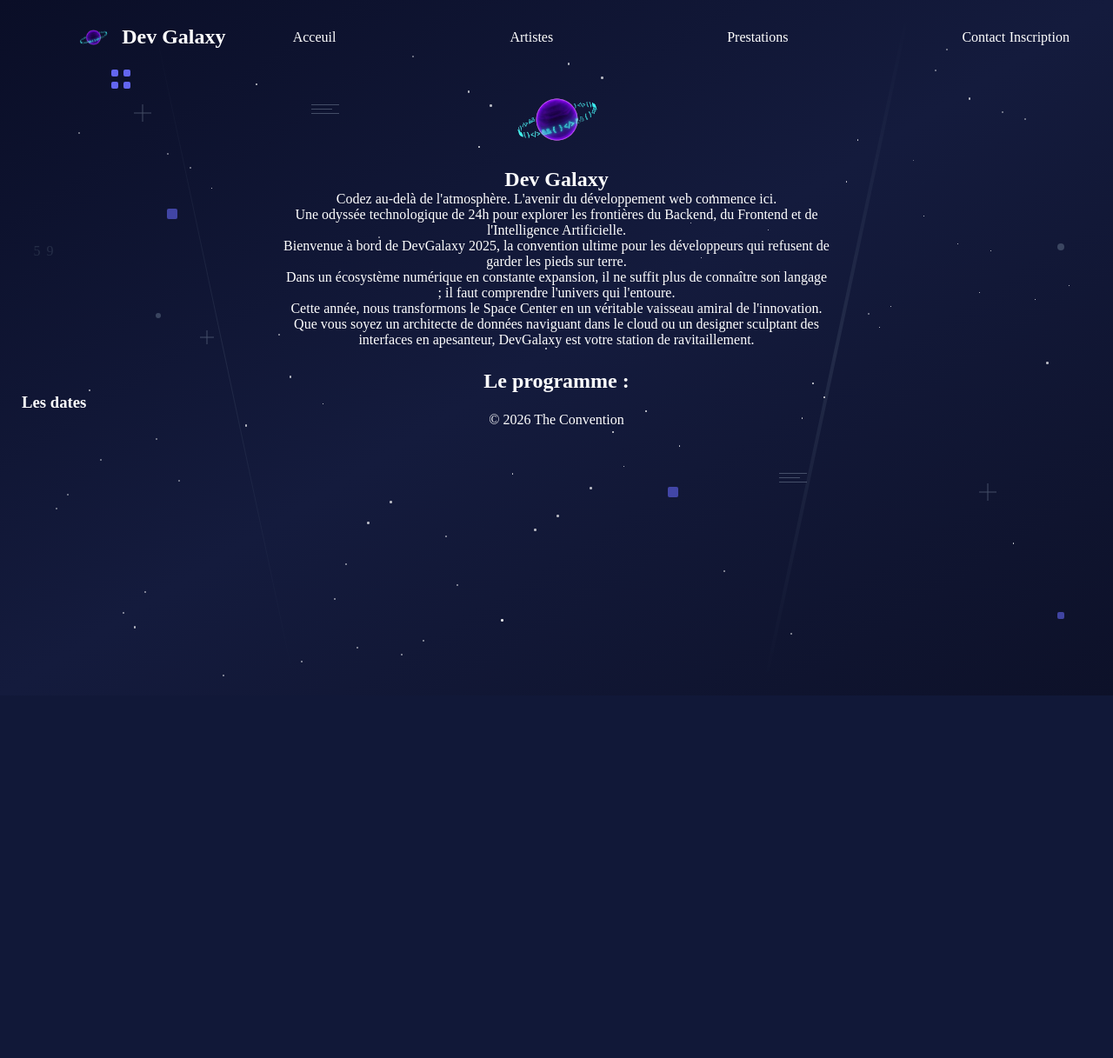
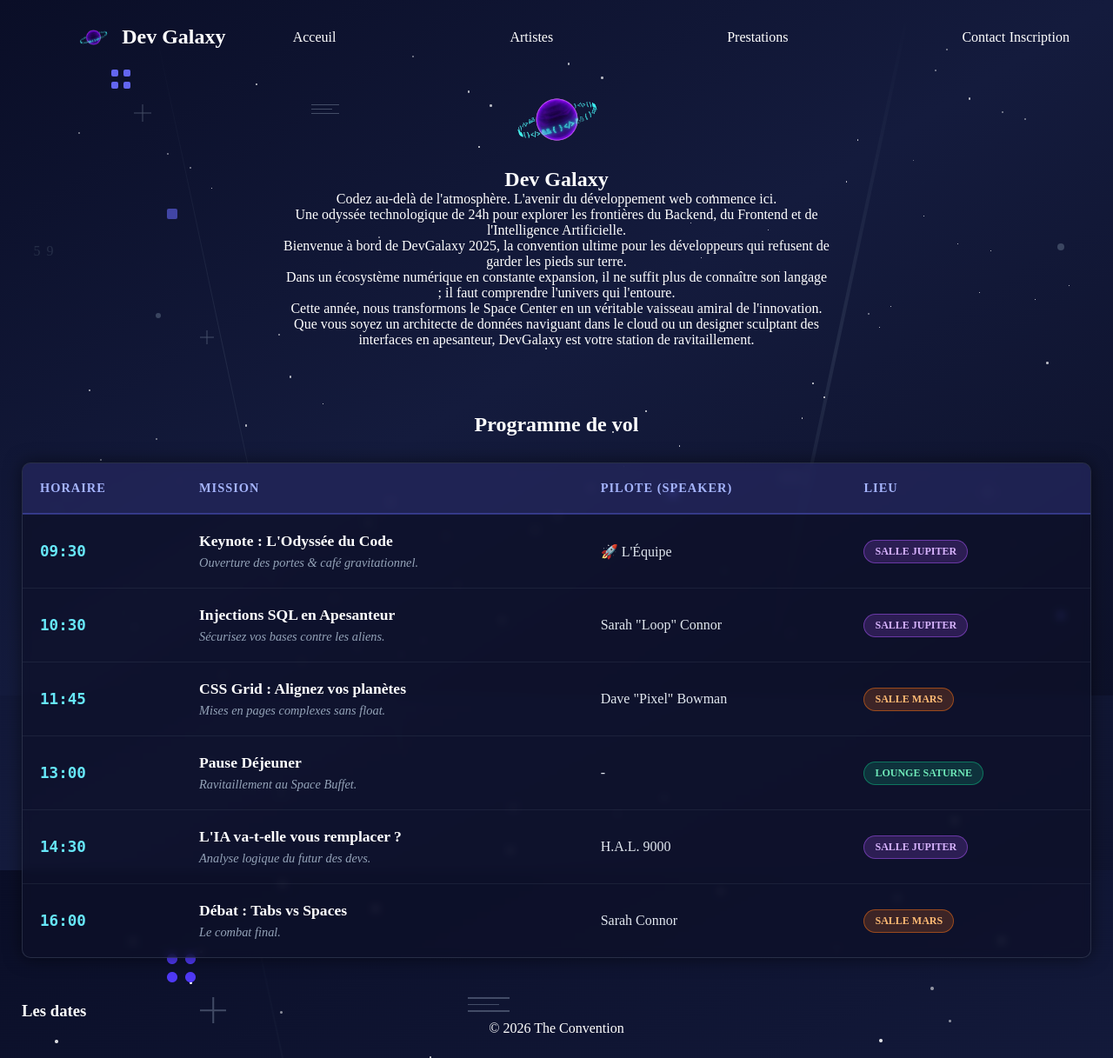
Before and after one commit to SlypTom/DevGalaxy, a PHP site: page / in a window 1280 px wide. Shown: the whole page at 87% size. Before the commit the page ends 800 px from the top, so only its background shows below. Run offline with PHP 8.4, Linux system fonts and the light colour scheme.

Commit message:
Ajout du programme en html et css

```diff
--- a/css/style.css
+++ b/css/style.css
@@ -2,7 +2,7 @@
     margin: 0;
 }
 body {
-    margin: 0 25px 0 25px;
+    margin: 0 25px 25px 25px;
     color: white;
     background-image: url(../img/background.png);
 }
@@ -179,3 +179,102 @@ footer {
     opacity: 0.4;
     letter-spacing: 0.1em;
 }
+
+/* --- SECTION PROGRAMME & TABLEAU --- */
+
+.programme-section {
+    padding: 50px 0;
+}
+
+.table-wrapper {
+    margin-top: 30px;
+    overflow-x: auto; /* Permet le scroll horizontal sur mobile */
+    border-radius: 10px;
+    background: rgba(13, 17, 41, 0.7); /* Fond sombre semi-transparent */
+    border: 1px solid rgba(148, 163, 184, 0.2); /* Bordure subtile */
+    backdrop-filter: blur(5px); /* Effet de flou derrière le tableau */
+    box-shadow: 0 0 20px rgba(0, 0, 0, 0.5);
+}
+
+.events-table {
+    width: 100%;
+    border-collapse: collapse;
+    color: #e2e8f0;
+    text-align: left;
+}
+
+/* En-têtes */
+.events-table th {
+    background-color: rgba(99, 102, 241, 0.2); /* Violet léger */
+    color: #a5b4fc; /* Violet clair */
+    padding: 20px;
+    text-transform: uppercase;
+    font-size: 0.9rem;
+    letter-spacing: 1px;
+    border-bottom: 2px solid rgba(99, 102, 241, 0.4);
+}
+
+/* Cellules */
+.events-table td {
+    padding: 20px;
+    border-bottom: 1px solid rgba(148, 163, 184, 0.1);
+}
+
+.events-table tr:last-child td {
+    border-bottom: none;
+}
+
+/* Effet au survol */
+.events-table tbody tr:hover {
+    background-color: rgba(255, 255, 255, 0.05);
+}
+
+/* Colonne Horaire */
+.time {
+    color: #67e8f9; /* Cyan Néon */
+    font-weight: bold;
+    font-family: monospace;
+    font-size: 1.1rem;
+}
+
+/* Titres et Descriptions */
+.event-title {
+    display: block;
+    font-size: 1.1rem;
+    margin-bottom: 5px;
+    color: #ffffff;
+}
+
+.event-desc {
+    font-size: 0.9rem;
+    color: #94a3b8; /* Gris bleuté */
+    font-style: italic;
+}
+
+/* Badges des Salles */
+.badge {
+    padding: 5px 12px;
+    border-radius: 20px;
+    font-size: 0.75rem;
+    font-weight: bold;
+    text-transform: uppercase;
+    display: inline-block;
+}
+
+.badge-jupiter {
+    background-color: rgba(168, 85, 247, 0.2);
+    color: #d8b4fe;
+    border: 1px solid rgba(168, 85, 247, 0.5);
+}
+
+.badge-mars {
+    background-color: rgba(249, 115, 22, 0.2);
+    color: #fdba74;
+    border: 1px solid rgba(249, 115, 22, 0.5);
+}
+
+.badge-saturne {
+    background-color: rgba(16, 185, 129, 0.2);
+    color: #6ee7b7;
+    border: 1px solid rgba(16, 185, 129, 0.5);
+}
--- a/index.html
+++ b/index.html
@@ -167,8 +167,84 @@
     </div>
 </section>
 
-<section>
-    <h2>Le programme :</h2>
+<section class="programme-section">
+    <div class="center">
+        <h2>Programme de vol</h2>
+
+        <div class="table-wrapper">
+            <table class="events-table">
+                <thead>
+                <tr>
+                    <th>Horaire</th>
+                    <th>Mission</th>
+                    <th>Pilote (Speaker)</th>
+                    <th>Lieu</th>
+                </tr>
+                </thead>
+                <tbody>
+                <tr>
+                    <td class="time">09:30</td>
+                    <td>
+                        <strong class="event-title">Keynote : L'Odyssée du Code</strong>
+                        <span class="event-desc">Ouverture des portes & café gravitationnel.</span>
+                    </td>
+                    <td>🚀 L'Équipe</td>
+                    <td><span class="badge badge-jupiter">Salle Jupiter</span></td>
+                </tr>
+
+                <tr>
+                    <td class="time">10:30</td>
+                    <td>
+                        <strong class="event-title">Injections SQL en Apesanteur</strong>
+                        <span class="event-desc">Sécurisez vos bases contre les aliens.</span>
+                    </td>
+                    <td>Sarah "Loop" Connor</td>
+                    <td><span class="badge badge-jupiter">Salle Jupiter</span></td>
+                </tr>
+
+                <tr>
+                    <td class="time">11:45</td>
+                    <td>
+                        <strong class="event-title">CSS Grid : Alignez vos planètes</strong>
+                        <span class="event-desc">Mises en pages complexes sans float.</span>
+                    </td>
+                    <td>Dave "Pixel" Bowman</td>
+                    <td><span class="badge badge-mars">Salle Mars</span></td>
+                </tr>
+
+                <tr>
+                    <td class="time">13:00</td>
+                    <td>
+                        <strong class="event-title">Pause Déjeuner</strong>
+                        <span class="event-desc">Ravitaillement au Space Buffet.</span>
+                    </td>
+                    <td>-</td>
+                    <td><span class="badge badge-saturne">Lounge Saturne</span></td>
+                </tr>
+
+                <tr>
+                    <td class="time">14:30</td>
+                    <td>
+                        <strong class="event-title">L'IA va-t-elle vous remplacer ?</strong>
+                        <span class="event-desc">Analyse logique du futur des devs.</span>
+                    </td>
+                    <td>H.A.L. 9000</td>
+                    <td><span class="badge badge-jupiter">Salle Jupiter</span></td>
+                </tr>
+
+                <tr>
+                    <td class="time">16:00</td>
+                    <td>
+                        <strong class="event-title">Débat : Tabs vs Spaces</strong>
+                        <span class="event-desc">Le combat final.</span>
+                    </td>
+                    <td>Sarah Connor</td>
+                    <td><span class="badge badge-mars">Salle Mars</span></td>
+                </tr>
+                </tbody>
+            </table>
+        </div>
+    </div>
 </section>
 <aside>
     <h3>Les dates</h3>
```
